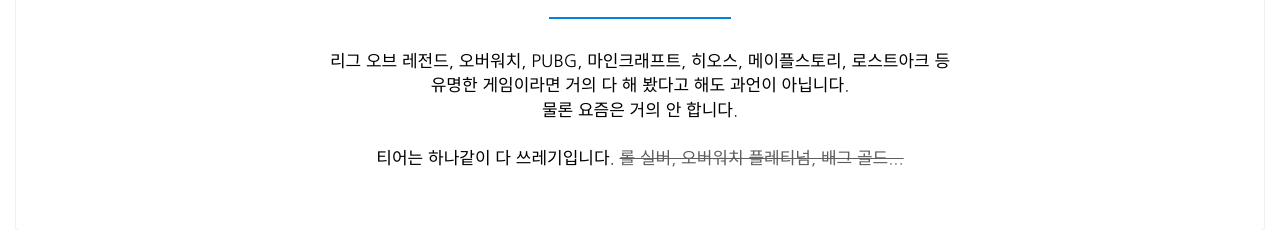
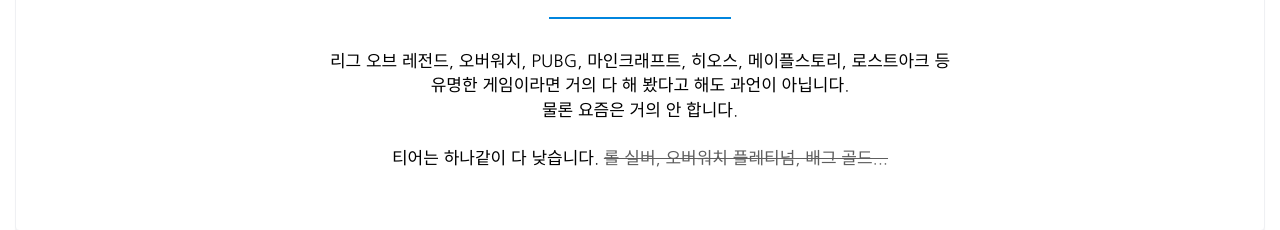
Before and after one commit to Del-Los-Leones/del-los-leones.github.io, a plain HTML site: page index.html in a window 1280 px wide. Shown: the part 3482-3712 px from the top of the page. Drawn offline with nearby package versions, Linux system fonts and the light colour scheme.

Commit message:
Update index.html

```diff
--- a/index.html
+++ b/index.html
@@ -113,7 +113,7 @@
 			<h2 class="tmi-title">웬만한 게임은 다 합니다</h2>
 			<hr class="divider">
 			<p class="intro-paragraph-small">리그 오브 레전드, 오버워치, PUBG, 마인크래프트, 히오스, 메이플스토리, 로스트아크 등<br>유명한 게임이라면 거의 다 해 봤다고
-				해도 과언이 아닙니다.<br>물론 요즘은 거의 안 합니다.<br><br>티어는 하나같이 다 쓰레기입니다. <del style="color: #5e5e5e">롤 실버, 오버워치 플레티넘, 배그 골드...</del>
+				해도 과언이 아닙니다.<br>물론 요즘은 거의 안 합니다.<br><br>티어는 하나같이 다 낮습니다. <del style="color: #5e5e5e">롤 실버, 오버워치 플레티넘, 배그 골드...</del>
 			</p>
 		</div>
 	</div>
```
